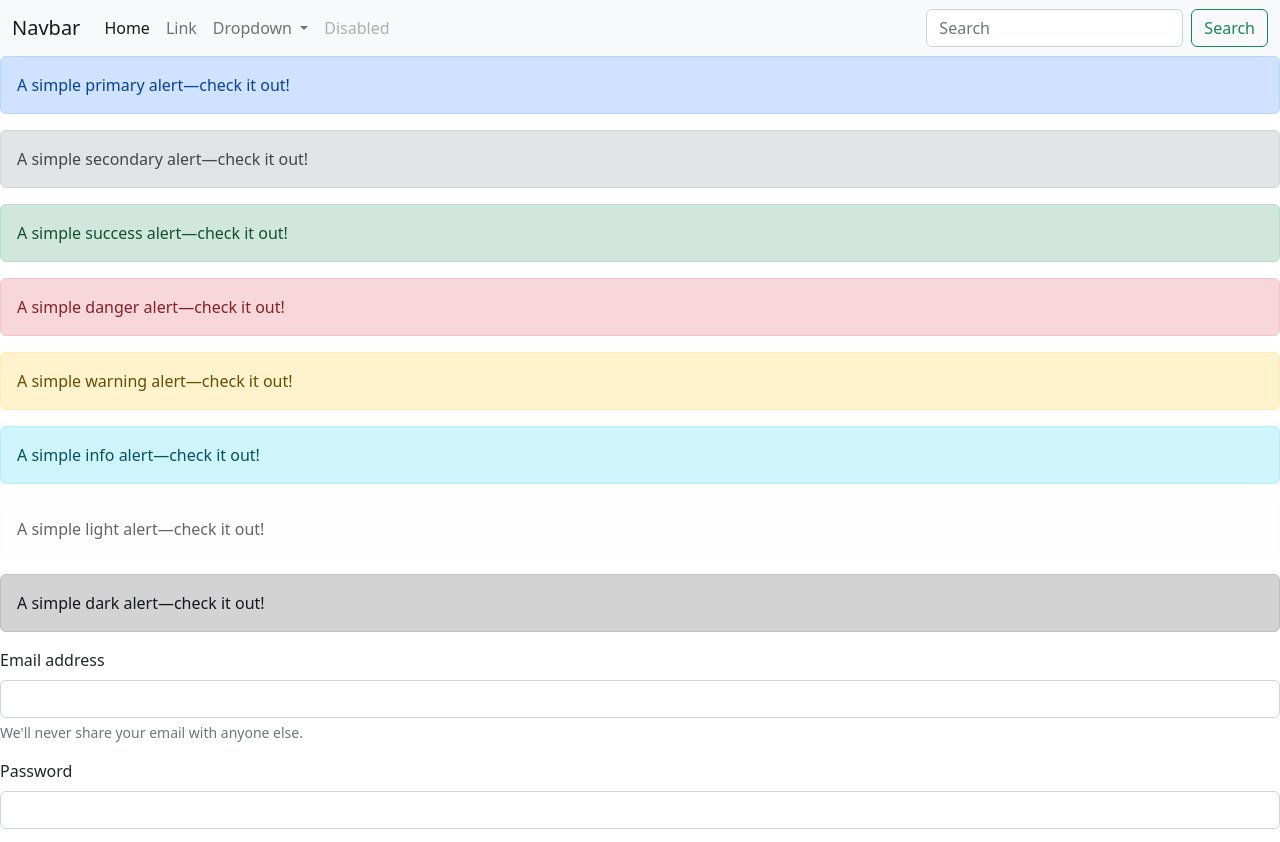
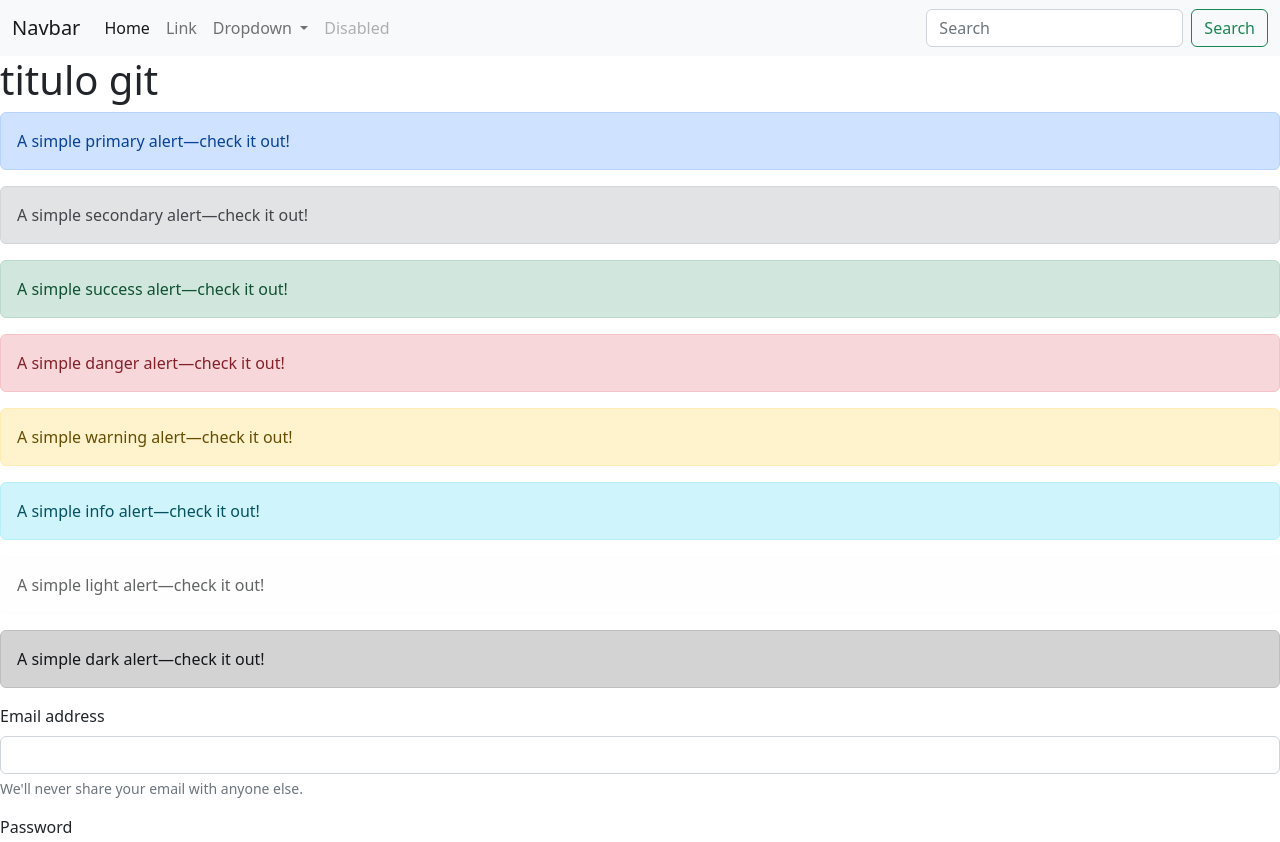
Before and after one commit to anadaza/Ejercicio-GIT, a plain HTML site: page index.html in a window 1280 px wide. Shown: the top 842 px of the page. Drawn offline with nearby package versions, Linux system fonts and the light colour scheme.

Commit message:
agrgar h1

```diff
--- a/index.html
+++ b/index.html
@@ -7,6 +7,7 @@
     <link href="https://cdn.jsdelivr.net/npm/bootstrap@5.2.2/dist/css/bootstrap.min.css" rel="stylesheet" integrity="sha384-Zenh87qX5JnK2Jl0vWa8Ck2rdkQ2Bzep5IDxbcnCeuOxjzrPF/et3URy9Bv1WTRi" crossorigin="anonymous">
   </head>
   <body>
+
     <nav class="navbar navbar-expand-lg bg-light">
         <div class="container-fluid">
           <a class="navbar-brand" href="#">Navbar</a>
@@ -43,6 +44,8 @@
           </div>
         </div>
       </nav>
+
+      <h1>titulo git</h1>
 
       <div class="alert alert-primary" role="alert">
         A simple primary alert—check it out!
```
